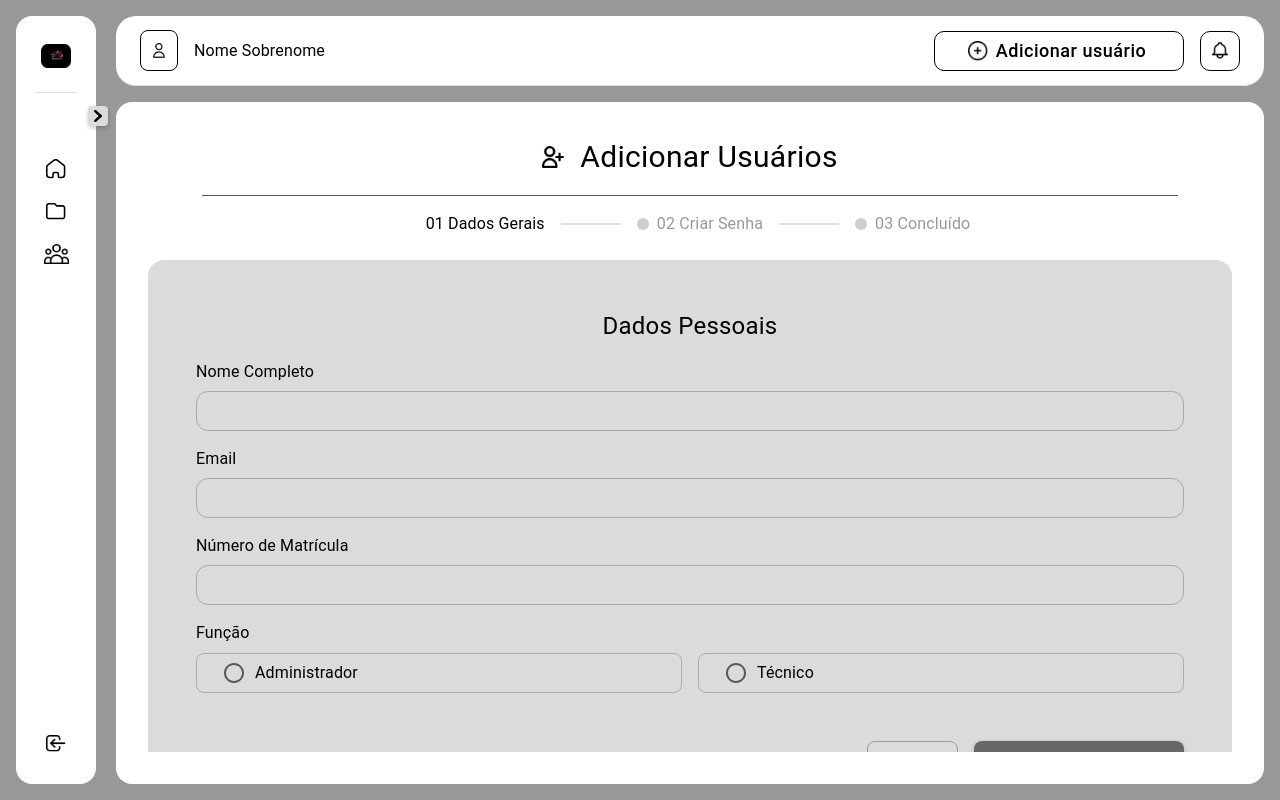
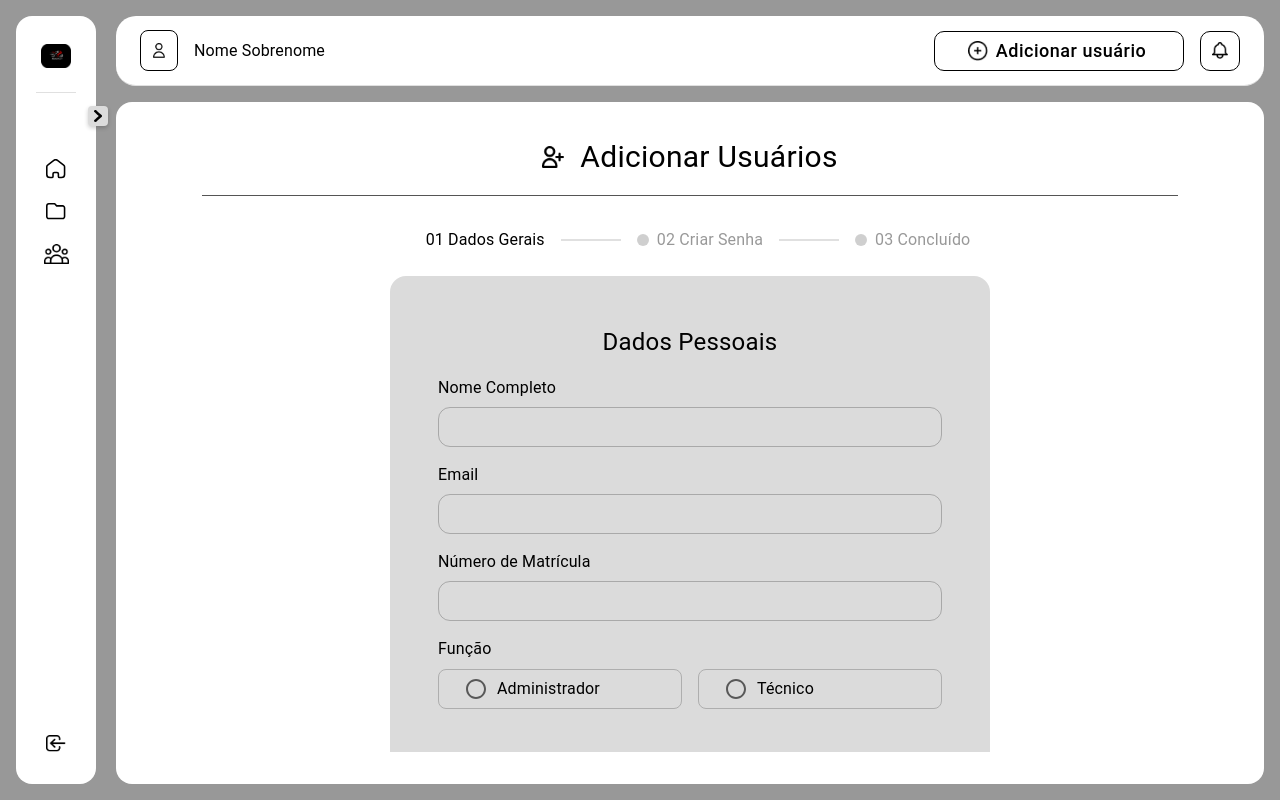
Before and after one commit to dfcavalcante/Motopilot, a React (Vite) app in the folder frontend/: page /cadastro in a window 1280 px wide. Built offline with nearby package versions, Linux system fonts and the light colour scheme; some icons are missing.

Commit message:
Consertado conflito do merge

```diff
--- a/frontend/src/pages/Cadastro.jsx
+++ b/frontend/src/pages/Cadastro.jsx
@@ -41,6 +41,18 @@ const Cadastro = () => {
       height={22}
       nome={'Adicionar Usuários'}
     >
+      <Box
+        sx={{
+          flexGrow: 1,
+          bgcolor: 'white',
+          borderRadius: '16px',
+          display: 'flex',
+          flexDirection: 'column',
+          alignItems: 'center',
+          p: 2,
+          overflow: 'hidden',
+        }}
+      >
         {/* O componente de Etapas recebe o número atual para pintar a bolinha certa */}
         <Etapas etapa={etapa} />
 
@@ -69,6 +81,7 @@ const Cadastro = () => {
         )}
 
         {etapa === 3 && <Concluido />}
+      </Box>
     </BaseFront>
   );
 };
--- a/frontend/src/pages/Chatbot.jsx
+++ b/frontend/src/pages/Chatbot.jsx
@@ -1,7 +1,7 @@
 import React, { useState, useRef, useEffect } from 'react';
 import { Box, Stack, Divider, Typography, IconButton } from '@mui/material';
-import HeaderChatBot from '../components/ChatBot/HeaderChatbot.jsx';
-import SideBar from '../components/SideBar.jsx';
+import HeaderChatBot from '../utils/HeaderChatbot.jsx';
+import SideBar from '../utils/SideBar.jsx';
 import ChatMessage from '../components/ChatBot/ChatMessage.jsx';
 import { useChat } from '../context/useChat.js';
 import ChatInput from '../components/ChatBot/ChatInput.jsx';
@@ -11,10 +11,12 @@ import Loading from '../components/ChatBot/Loading.jsx';
 
 const Chatbot = () => {
   const {
+    motos,
     motoSelecionada,
     setMotoSelecionada,
     messages,
     setMessages,
+    carregandoMotos,
     enviarMensagem,
     isLoadingChat,
   } = useChat();
@@ -41,7 +43,6 @@ const Chatbot = () => {
   const handleSendClick = () => {
     if (input.trim()) {
       enviarMensagem(input);
-      setInput('');
       setInput('');
     }
   };
@@ -93,7 +94,7 @@ const Chatbot = () => {
               flexDirection: 'column',
               alignItems: 'center',
               p: 2,
-              overflow: 'hidden',
+              overflowY: 'auto',
               position: 'relative',
             }}
           >
@@ -140,7 +141,6 @@ const Chatbot = () => {
                     flexGrow: 1,
                     width: '100%',
                     maxWidth: 720,
-                    overflowY: 'auto',
                     display: 'flex',
                     flexDirection: 'column',
                     mb: 2,
@@ -149,7 +149,9 @@ const Chatbot = () => {
                   {messages.map((msg, index) => (
                     <ChatMessage key={index} text={msg.text} isBot={msg.isBot} />
                   ))}
-                  {isLoadingChat && <Loading />}
+                  {isLoadingChat && (
+                    <Loading/>
+                  )}
                   <div ref={messagesEndRef} />
                 </Box>
 
```
Lines whose indentation alone changed are shown as unchanged.
